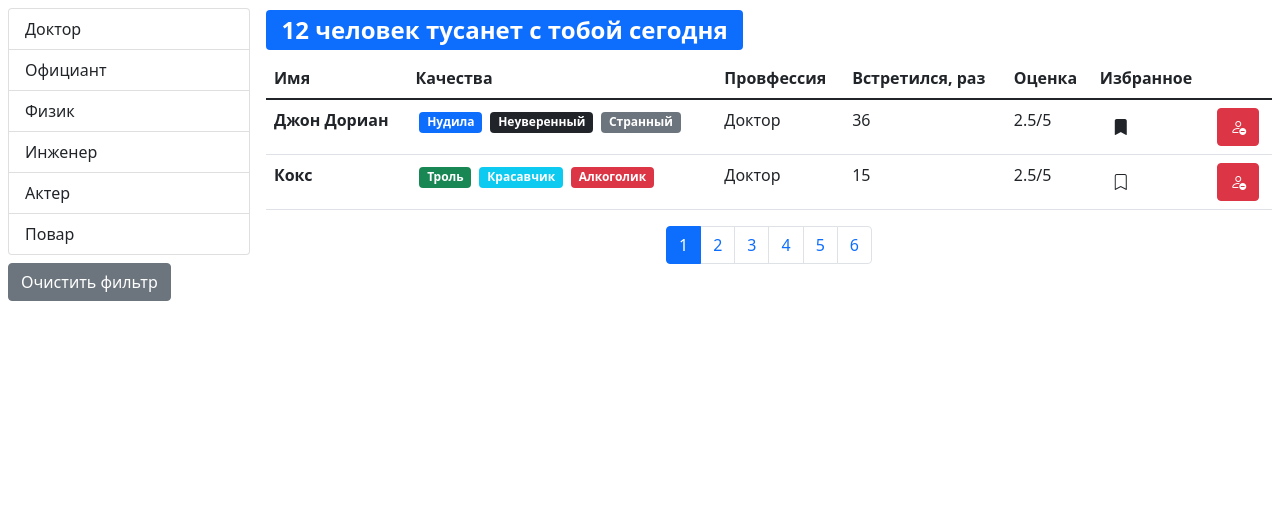
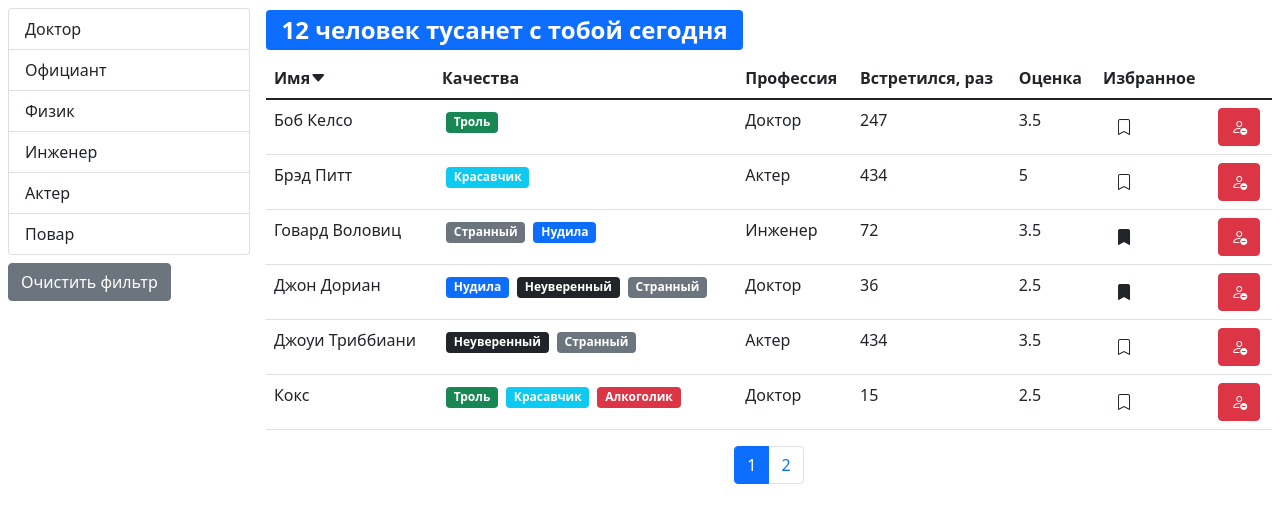
Before and after one commit to vladhaidukkk/fast-company, a React (Create React App) app: page / in a window 1280 px wide. Shown: the top 522 px of the page. Built offline with nearby package versions, Linux system fonts and the light colour scheme.

Commit message:
kp-#5: create Sorting and split Table on components

```diff
--- a/src/app.jsx
+++ b/src/app.jsx
@@ -1,31 +1,6 @@
-import React, { useEffect, useState } from 'react';
-import api from './api';
+import React from 'react';
 import Users from './components/users';
 
-const App = () => {
-  const [users, setUsers] = useState();
-
-  useEffect(() => {
-    api.users.fetchAll().then((data) => setUsers(data));
-  }, []);
-
-  const handleBookmarkToggle = (id) => {
-    setUsers(users.map((user) => {
-      if (user.id === id) {
-        return { ...user, bookmark: !user.bookmark };
-      }
-      return user;
-    }));
-  };
-
-  const handleDelete = (id) => {
-    setUsers(users.filter((user) => user.id !== id));
-  };
-
-  if (!users) {
-    return <h2><span className="badge bg-info m-2">Loading users...</span></h2>;
-  }
-  return <Users users={users} onBookmarkToggle={handleBookmarkToggle} onDelete={handleDelete} />;
-};
+const App = () => <Users />;
 
 export default App;
--- /dev/null
+++ b/src/components/table.jsx
@@ -0,0 +1,35 @@
+import React from 'react';
+import PropTypes from 'prop-types';
+import TableHeader from './tableHeader';
+import TableBody from './tableBody';
+
+const Table = ({
+  data, columns, onSort, sortedBy, children,
+}) => (
+  <table className="table">
+    {children || (
+      <>
+        <TableHeader {...{ columns, onSort, sortedBy }} />
+        <TableBody {...{ data, columns }} />
+      </>
+    )}
+  </table>
+);
+
+Table.defaultProps = {
+  data: undefined,
+  columns: undefined,
+  onSort: undefined,
+  sortedBy: undefined,
+  children: undefined,
+};
+
+Table.propTypes = {
+  data: PropTypes.array,
+  columns: PropTypes.object,
+  onSort: PropTypes.func,
+  sortedBy: PropTypes.string,
+  children: PropTypes.array,
+};
+
+export default Table;
--- /dev/null
+++ b/src/components/tableBody.jsx
@@ -0,0 +1,36 @@
+import React from 'react';
+import PropTypes from 'prop-types';
+import _ from 'lodash';
+
+const TableBody = ({ data, columns }) => {
+  const renderContent = (item, column) => {
+    const { component } = columns[column];
+    if (component) {
+      if (typeof component === 'function') {
+        return component(item);
+      }
+      return component;
+    }
+    return _.get(item, columns[column].path);
+  };
+
+  return (
+    <tbody>
+      {data.map((item) => (
+        <tr key={item.id}>
+          {Object.keys(columns)
+            .map((column) => (
+              <td key={column}>{renderContent(item, column)}</td>
+            ))}
+        </tr>
+      ))}
+    </tbody>
+  );
+};
+
+TableBody.propTypes = {
+  data: PropTypes.array.isRequired,
+  columns: PropTypes.object.isRequired,
+};
+
+export default TableBody;
--- /dev/null
+++ b/src/components/tableHeader.jsx
@@ -0,0 +1,58 @@
+import React from 'react';
+import PropTypes from 'prop-types';
+
+const TableHeader = ({ columns, onSort, sortedBy }) => {
+  const renderContent = (column) => {
+    if (sortedBy.iter === columns[column].path) {
+      if (sortedBy.order === 'asc') {
+        return (
+          <>
+            <span>{columns[column].name}</span>
+            <i className="bi bi-caret-down-fill" />
+          </>
+        );
+      }
+      return (
+        <>
+          <span>{columns[column].name}</span>
+          <i className="bi bi-caret-up-fill" />
+        </>
+      );
+    }
+    return columns[column].name;
+  };
+
+  const handleSort = (name) => {
+    if (sortedBy.iter === name) {
+      onSort({ ...sortedBy, order: sortedBy.order === 'asc' ? 'desc' : 'asc' });
+    } else {
+      onSort({ iter: name, order: 'asc' });
+    }
+  };
+
+  return (
+    <thead>
+      <tr>
+        {Object.keys(columns)
+          .map((column) => (
+            <th
+              key={column}
+              scope="col"
+              onClick={columns[column].path ? () => handleSort(columns[column].path) : undefined}
+              role={columns[column].path && 'button'}
+            >
+              {renderContent(column)}
+            </th>
+          ))}
+      </tr>
+    </thead>
+  );
+};
+
+TableHeader.propTypes = {
+  columns: PropTypes.object.isRequired,
+  onSort: PropTypes.func.isRequired,
+  sortedBy: PropTypes.object.isRequired,
+};
+
+export default TableHeader;
--- a/src/components/users.jsx
+++ b/src/components/users.jsx
@@ -1,46 +1,56 @@
 import React, { useEffect, useState } from 'react';
-import PropTypes from 'prop-types';
 import _ from 'lodash';
 import api from '../api';
+import { paginate } from '../utils/paginate';
 import GroupList from './groupList';
 import Status from './status';
-import User from './user';
+import UsersTable from './usersTable';
 import Pagination from './pagination';
-import { paginate } from '../utils/paginate';
 
-const Users = ({ users, onBookmarkToggle, onDelete }) => {
-  const USERS_ON_PAGE = 2;
-  const [currentIndex, setCurrentIndex] = useState(1);
+const Users = () => {
+  const USERS_ON_PAGE = 6;
+  const [users, setUsers] = useState();
   const [professions, setProfessions] = useState();
   const [selectedProf, setSelectedProf] = useState();
+  const [sortBy, setSortBy] = useState({ iter: 'name', order: 'asc' });
+  const [currentIndex, setCurrentIndex] = useState(1);
+
+  useEffect(() => {
+    api.users.fetchAll().then((data) => setUsers(data));
+    api.professions.fetchAll().then((data) => setProfessions(data));
+  }, []);
+
+  useEffect(() => setCurrentIndex(1), [selectedProf]);
+
+  if (!users) {
+    return <h2><span className="badge bg-primary m-2">Loading users...</span></h2>;
+  }
 
   const filteredUsers = selectedProf
     ? users.filter((user) => _.isEqual(user.profession, selectedProf))
     : users;
-  const usersCrop = paginate(filteredUsers, USERS_ON_PAGE, currentIndex);
+  const sortedUsers = _.orderBy(filteredUsers, [sortBy.iter], [sortBy.order]);
+  const usersCrop = paginate(sortedUsers, USERS_ON_PAGE, currentIndex);
   const usersAmount = filteredUsers.length;
 
   if (usersCrop.length === 0 && usersAmount > 0) {
     setCurrentIndex(currentIndex - 1);
   }
 
-  useEffect(() => {
-    api.professions.fetchAll().then((data) => setProfessions(data));
-  }, []);
-
-  useEffect(() => setCurrentIndex(1), [selectedProf]);
-
-  const handlePaginate = (index) => {
-    setCurrentIndex(index);
+  const handleBookmarkToggle = (id) => {
+    setUsers(users.map((user) => {
+      if (user.id === id) {
+        return { ...user, bookmark: !user.bookmark };
+      }
+      return user;
+    }));
   };
 
-  const handleProfessionSelect = (prof) => {
-    setSelectedProf(prof);
-  };
-
-  const clearFilter = () => {
-    setSelectedProf();
-  };
+  const handleDelete = (id) => setUsers(users.filter((user) => user.id !== id));
+  const handleProfessionSelect = (prof) => setSelectedProf(prof);
+  const clearFilter = () => setSelectedProf();
+  const handleSort = (newSortBy) => setSortBy(newSortBy);
+  const handlePaginate = (index) => setCurrentIndex(index);
 
   return (
     <div className="d-flex">
@@ -57,30 +67,15 @@ const Users = ({ users, onBookmarkToggle, onDelete }) => {
       <div className="p-2 d-flex flex-column w-100">
         <Status usersAmount={usersAmount} />
         { usersAmount > 0
-      && (
-        <table className="table">
-          <thead>
-            <tr>
-              <th scope="col">Имя</th>
-              <th scope="col">Качества</th>
-              <th scope="col">Провфессия</th>
-              <th scope="col">Встретился, раз</th>
-              <th scope="col">Оценка</th>
-              <th scope="col">Избранное</th>
-            </tr>
-          </thead>
-          <tbody>
-            {usersCrop.map((user) => (
-              <User
-                key={user.id}
-                {...user}
-                onBookmarkToggle={onBookmarkToggle}
-                onDelete={onDelete}
-              />
-            ))}
-          </tbody>
-        </table>
-      )}
+          && (
+            <UsersTable
+              users={usersCrop}
+              onSort={handleSort}
+              sortedBy={sortBy}
+              onBookmarkToggle={handleBookmarkToggle}
+              onDelete={handleDelete}
+            />
+          )}
         <div className="d-flex justify-content-center">
           <Pagination
             itemsAmount={usersAmount}
@@ -94,10 +89,4 @@ const Users = ({ users, onBookmarkToggle, onDelete }) => {
   );
 };
 
-Users.propTypes = {
-  users: PropTypes.arrayOf(PropTypes.object).isRequired,
-  onBookmarkToggle: PropTypes.func.isRequired,
-  onDelete: PropTypes.func.isRequired,
-};
-
 export default Users;
--- /dev/null
+++ b/src/components/usersTable.jsx
@@ -0,0 +1,49 @@
+import React from 'react';
+import PropTypes from 'prop-types';
+import Table from './table';
+import TableHeader from './tableHeader';
+import TableBody from './tableBody';
+import Bookmark from './bookmark';
+import Qualities from './qualities';
+
+const UsersTable = ({
+  users, onSort, sortedBy, onDelete, onBookmarkToggle,
+}) => {
+  const columns = {
+    name: { path: 'name', name: 'Имя' },
+    qualities: { name: 'Качества', component: (user) => <Qualities items={user.qualities} /> },
+    profession: { path: 'profession.name', name: 'Профессия' },
+    completedMeetings: { path: 'completedMeetings', name: 'Встретился, раз' },
+    rate: { path: 'rate', name: 'Оценка' },
+    bookmark: {
+      path: 'bookmark',
+      name: 'Избранное',
+      component: (user) => (
+        <Bookmark userId={user.id} selected={user.bookmark} onBookmarkToggle={onBookmarkToggle} />),
+    },
+    delete: {
+      component: (user) => (
+        <button type="button" className="btn btn-danger" onClick={() => onDelete(user.id)}>
+          <i className="bi bi-person-dash" />
+        </button>
+      ),
+    },
+  };
+
+  return (
+    <Table>
+      <TableHeader {...{ columns, onSort, sortedBy }} />
+      <TableBody {...{ data: users, columns }} />
+    </Table>
+  );
+};
+
+UsersTable.propTypes = {
+  users: PropTypes.arrayOf(PropTypes.object).isRequired,
+  onSort: PropTypes.func.isRequired,
+  sortedBy: PropTypes.object.isRequired,
+  onDelete: PropTypes.func.isRequired,
+  onBookmarkToggle: PropTypes.func.isRequired,
+};
+
+export default UsersTable;
```
Also changed, not shown: .eslintrc.js.
